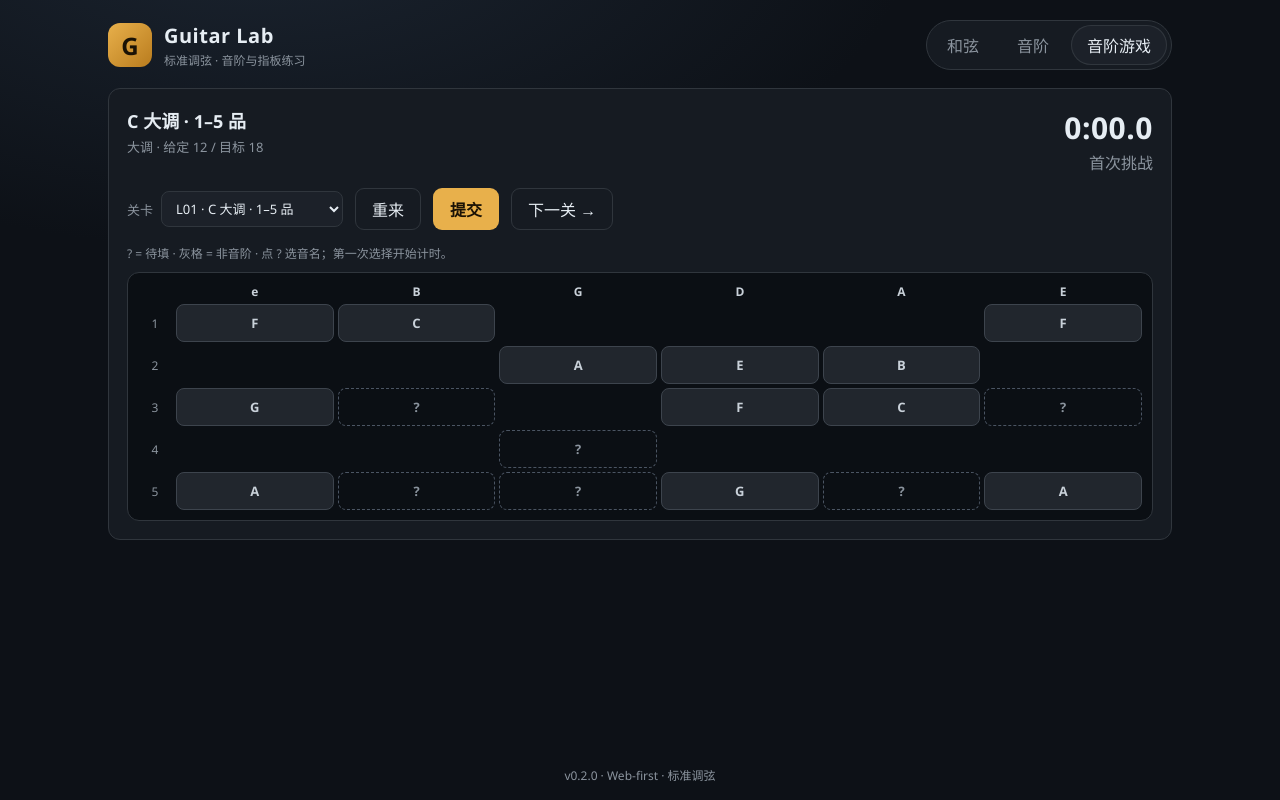
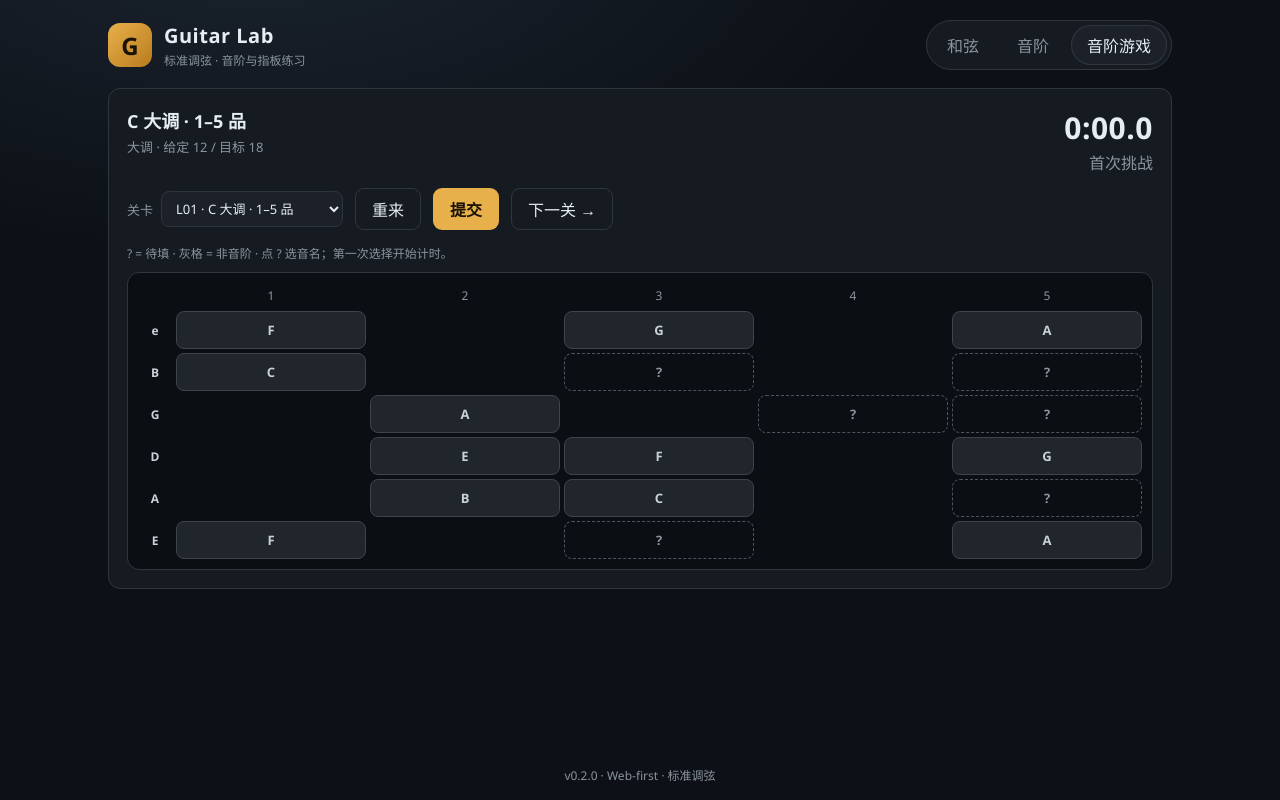
Before and after one commit to danzw1995/guitar-app, a React (Vite) app in the folder apps/web/: page / in a window 1280 px wide. Built offline with nearby package versions, Linux system fonts and the light colour scheme.

Commit message:
fix(web): draw fretboard in traditional tab orientation
改为横轴为品、纵轴为 1-6 弦（1 弦在上），0-12 品从左到右，与六线谱一致。

```diff
--- a/apps/web/src/components/Fretboard.tsx
+++ b/apps/web/src/components/Fretboard.tsx
@@ -11,6 +11,9 @@ export interface FretboardProps {
   isDisabled?: (s: number, f: number) => boolean;
 }
 
+/**
+ * 传统六线谱方向：纵轴 = 1–6 弦（1 弦在上），横轴 = 品（左到右）。
+ */
 export default function Fretboard({
   fretMin,
   fretMax,
@@ -23,18 +26,21 @@ export default function Fretboard({
   for (let f = fretMin; f <= fretMax; f++) frets.push(f);
 
   return (
-    <div className="fretboard" style={{ gridTemplateColumns: `34px repeat(6, minmax(42px, 1fr))` }}>
+    <div
+      className="fretboard"
+      style={{ gridTemplateColumns: `34px repeat(${frets.length}, minmax(40px, 1fr))` }}
+    >
       <div className="fb-corner" />
-      {STRING_LABELS.map((label, i) => (
-        <div key={`h${i}`} className="fb-string-label">
-          {label}
+      {frets.map((f) => (
+        <div key={`h${f}`} className="fb-fret-label">
+          {f}
         </div>
       ))}
 
-      {frets.map((f) => (
-        <div key={`row${f}`} className="fb-row-contents">
-          <div className="fb-fret-label">{f === 0 ? "0" : f}</div>
-          {[0, 1, 2, 3, 4, 5].map((s) => {
+      {[0, 1, 2, 3, 4, 5].map((s) => (
+        <div key={`row${s}`} className="fb-row">
+          <div className="fb-string-label">{STRING_LABELS[s]}</div>
+          {frets.map((f) => {
             const disabled = isDisabled ? isDisabled(s, f) : !onCellClick;
             const cls = ["fb-cell", cellClass ? cellClass(s, f) : ""].filter(Boolean).join(" ");
             return (
--- a/apps/web/src/styles.css
+++ b/apps/web/src/styles.css
@@ -115,10 +115,10 @@ button, select, input { font: inherit; color: inherit; }
   padding: 10px;
   overflow-x: auto;
 }
-.fb-row-contents { display: contents; }
+.fb-row { display: contents; }
 .fb-corner, .fb-string-label, .fb-fret-label { display: grid; place-items: center; color: var(--muted); font-size: 12px; }
-.fb-string-label { font-weight: 700; color: #c9d1d9; }
-.fb-fret-label { height: 38px; }
+.fb-string-label { font-weight: 700; color: #c9d1d9; height: 38px; }
+.fb-fret-label { height: 24px; }
 .fb-cell {
   min-height: 38px;
   min-width: 40px;
```
Also changed, not shown: 1 other file (tests, documents, lock files or other folders).
